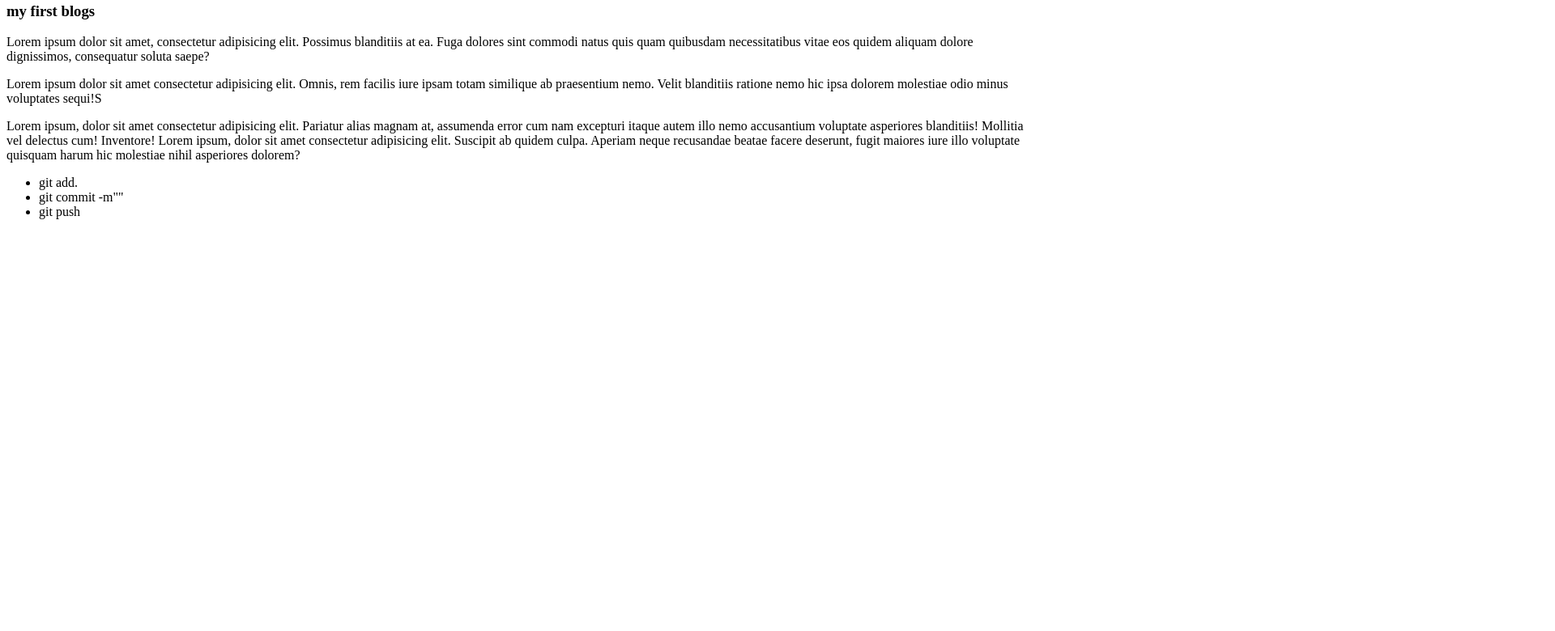
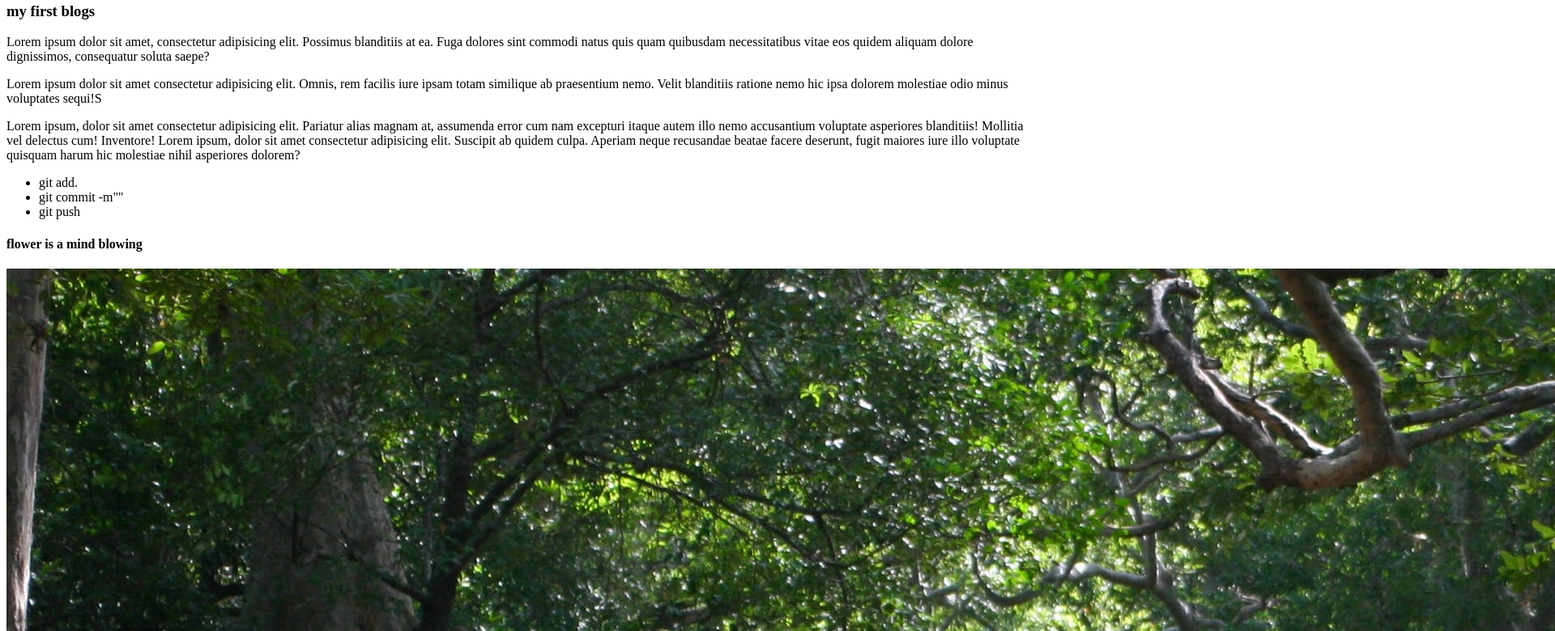
Before and after one commit to Mhasan4D/my-first-github-repo, a plain HTML site: page index.html in a window 1280 px wide. Shown: the part 16-796 px from the top of the page at 81% size, 1920 px wide, since content can reach past the window. Drawn offline with Linux system fonts and the light colour scheme.

Commit message:
flower is a beautiful sysmble

```diff
--- a/index.html
+++ b/index.html
@@ -25,6 +25,8 @@
             <li>git commit -m""</li>
             <li>git push</li>
          </ul>
+         <h4>flower is a mind blowing </h4>
+         <img src="pexels-ian-turnell-709552.jpg" alt="">
 
 
 
```
Also changed, not shown: pexels-ian-turnell-709552.jpg (added).
